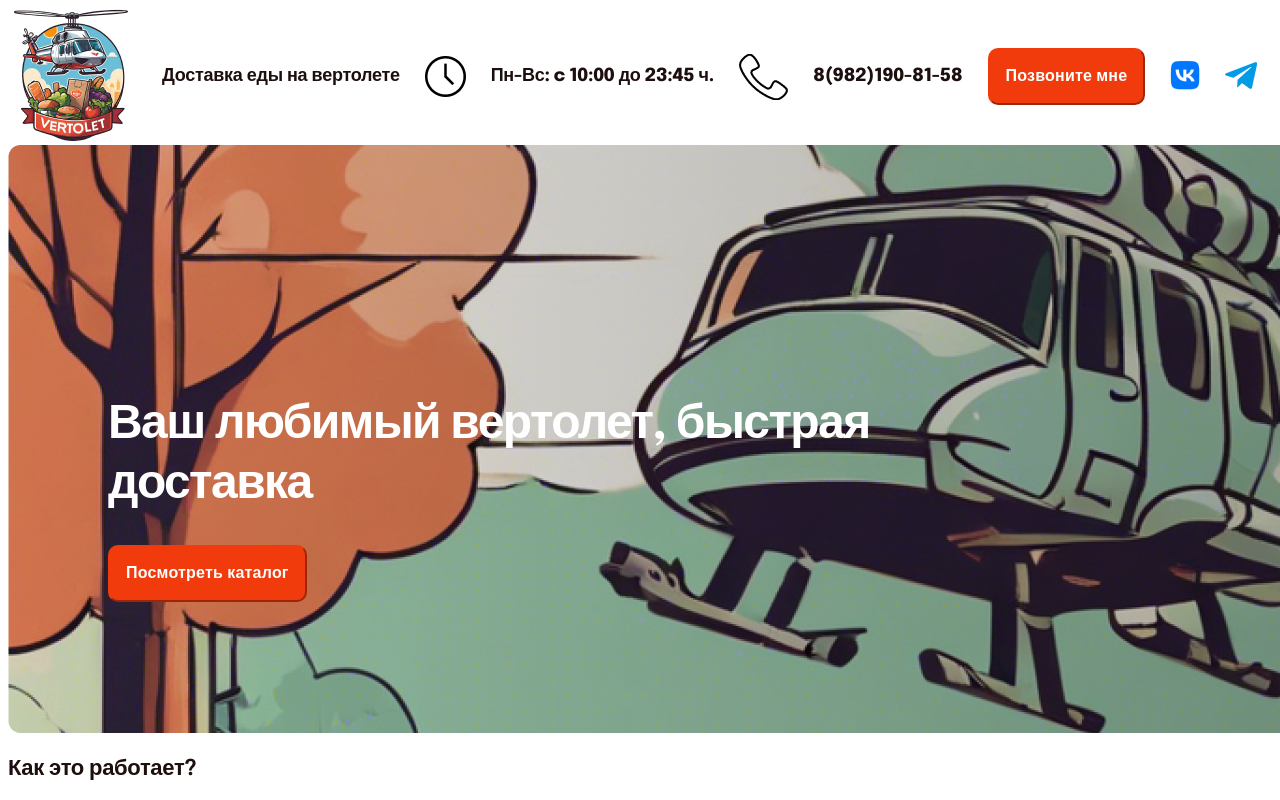
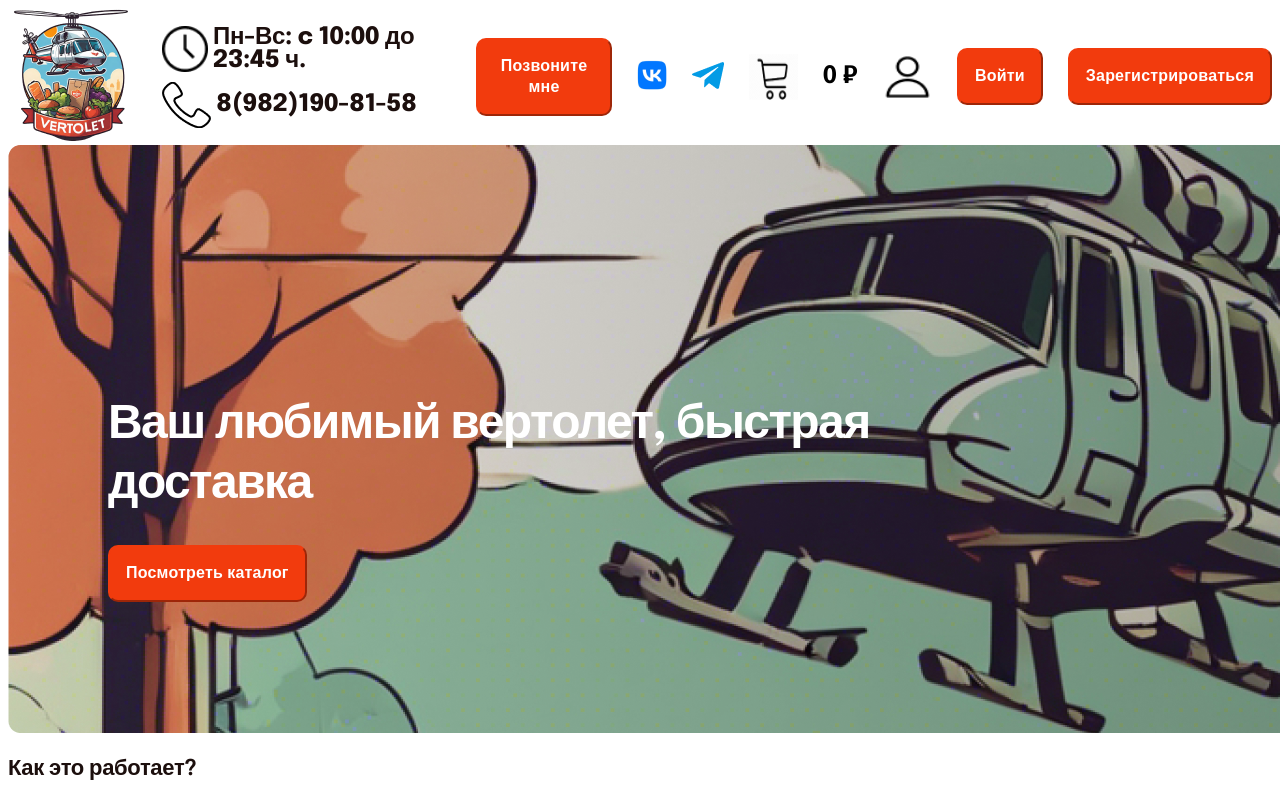
Before and after one commit to Julik2507/HelicopterProject, a SvelteKit app in the folder Our-Project/: page / in a window 1280 px wide. Shown: the top 800 px of the page. Built offline with nearby package versions, Linux system fonts and the light colour scheme.

Commit message:
upd: adaptive header

```diff
--- a/Our-Project/src/components/frames/header.svelte
+++ b/Our-Project/src/components/frames/header.svelte
@@ -33,11 +33,16 @@
     <div class="header__left">
         <Logo/>
         {#if type === "main"}
-        <p class="header__text">Доставка еды на вертолете</p>
-        <LittleIcon source={icon1}/>
-        <p class="header__text">Пн-Вс: c 10:00 до 23:45 ч.</p>
-        <LittleIcon source={icon2}/>
-        <p class="header__text">8(982)190-81-58</p>
+        <div class="header__info">
+            <div class="info__block">
+                <LittleIcon source={icon1}/>
+                <p class="header__text">Пн-Вс: c 10:00 до 23:45 ч.</p>
+            </div>
+            <div class="info__block">
+                <LittleIcon source={icon2}/>
+                <p class="header__text">8(982)190-81-58</p>
+            </div>
+        </div>
         <PrimeBtn text="Позвоните мне"/>
         <SocialLink img={logoVK}/>
         <SocialLink img={logoTG}/>
@@ -59,7 +64,7 @@
 <style>
     @import url('https://fonts.googleapis.com/css2?family=Epilogue:ital,wght@0,100..900;1,100..900&display=swap');
     .header {
-        width: 1920px;
+        width: 100%;
         height: 137px;
         display: flex;
         flex-direction: row;
@@ -69,7 +74,8 @@
     }
     .header__text {
         font-family: Epilogue, sans-serif;
-        font-size: 18px;
+        margin: 0;
+        font-size: 24px;
         font-weight: 750;
         line-height: 23px;
         letter-spacing: -0.27000001072883606px;
@@ -84,12 +90,23 @@
     }
     .header__left {
         display: flex;
+        width: 100%;
         gap: 25px;
         align-items: center;
         justify-content: start;
     }
+    .header__info {
+        display: flex;
+        flex-direction: column;
+        gap: 10px;
+    }
+    .info__block {
+        display: flex;
+        gap: 5px;
+        align-items: center;
+    }
     .header__searchbar {
-        width: 1100px;
+        width: 100%;
         height: 63px;
         top: 202px;
         left: 36px;
@@ -108,6 +125,13 @@
         line-height: 21px;
         letter-spacing: 0.21px;
         text-align: left;
-        width: fit-content
+        width: fit-content;
+        text-wrap: nowrap;
+    }
+    @media (min-width: 1700px) {
+        .header__info {
+            flex-direction: row;
+            gap: 20px;
+        }
     }
 </style>
--- a/Our-Project/src/components/ui_kit/little_icon.svelte
+++ b/Our-Project/src/components/ui_kit/little_icon.svelte
@@ -2,4 +2,11 @@
     export let source = "";
 </script>
 
-<img src={source} alt=""/>
+<img src={source} alt="" class="little__icon"/>
+
+<style>
+    .little__icon {
+        width: 49px;
+        height: 46px;
+    }
+</style>
```
